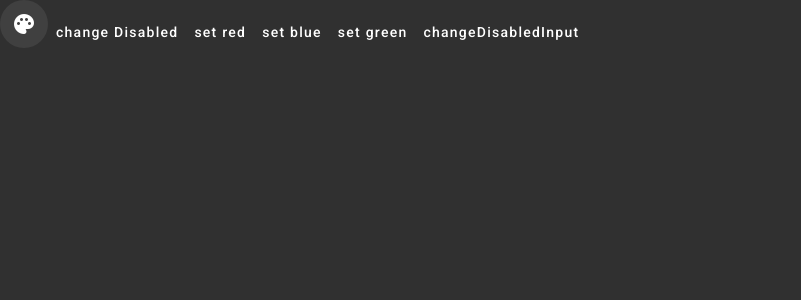
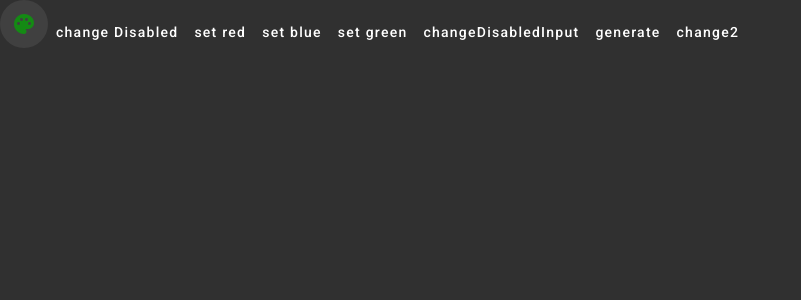
Before and after one commit to GlebStepenko/fn.color.picker, an Angular app: page / in a window 1280 px wide. Shown: the top 300 px of the page, without its empty margins (0-801 px from the left). Built offline with nearby package versions, Linux system fonts and the light colour scheme.

Commit message:
version 0.0.6 add markforcheck

```diff
--- a/projects/library/package.json
+++ b/projects/library/package.json
@@ -1,6 +1,6 @@
 {
   "name": "@gleb216/fn.color.picker",
-  "version": "0.0.5",
+  "version": "0.0.6",
   "description": "angular library for select color",
   "license": "MIT",
   "peerDependencies": {
--- a/projects/library/src/lib/color.picker.icon/color.picker.icon.component.ts
+++ b/projects/library/src/lib/color.picker.icon/color.picker.icon.component.ts
@@ -1,4 +1,4 @@
-import {ChangeDetectorRef, Component, effect, forwardRef, HostBinding, input, OnInit, output, TemplateRef, ViewChild} from '@angular/core';
+import {ChangeDetectorRef, Component, effect, forwardRef, HostBinding, input, output, TemplateRef, ViewChild} from '@angular/core';
 import {MatMenu, MatMenuTrigger} from '@angular/material/menu';
 import {MatButton, MatIconButton} from '@angular/material/button';
 import {NgTemplateOutlet} from '@angular/common';
@@ -8,6 +8,7 @@ import {MatDialog} from '@angular/material/dialog';
 import {finalize} from 'rxjs';
 import {ControlValueAccessor, NG_VALUE_ACCESSOR} from '@angular/forms';
 import {constDefaultColors} from '../library.const';
+
 
 type ModelChangeFunction = (value: string) => void;
 type ModelTouchedFunction = () => void;
@@ -49,11 +50,12 @@ export class ColorPickerIconComponent implements ControlValueAccessor{
   @ViewChild(MatMenuTrigger) trigger!: MatMenuTrigger;
   currentColor: string = '';
   isDisabled: boolean = false;
-  constructor(private readonly _d: MatDialog) {
+  constructor(private readonly _d: MatDialog, private readonly _ref: ChangeDetectorRef) {
     effect(() => {
       const newColor = this.color();
       if (newColor !== undefined) {
         this.currentColor = newColor;
+        this._ref.markForCheck();
       }
     });
 
--- a/projects/test.application/src/app/app.component.html
+++ b/projects/test.application/src/app/app.component.html
@@ -2,10 +2,16 @@
  <fn-color-picker-icon
   [color]="curColor"
   [disabled]="isDisabled"
-  formControlName="color1"
+
   (colorChanged)="onColorChanged($event)"
  />
 
+ @for (obj of colorList; track $index) {
+  <fn-color-picker-icon
+   [color]="obj.color"
+  />
+ }
+ <!--  formControlName="color1"-->
  <button mat-button class="button-other-color" (click)="changeDisabled()">
   <span>change Disabled</span>
  </button>
@@ -25,6 +31,15 @@
  <button mat-button class="button-other-color" (click)="changeDisabledInput()">
   <span>changeDisabledInput</span>
  </button>
+
+
+ <button mat-button class="button-other-color" (click)="generate()">
+  <span>generate</span>
+ </button>
+
+ <button mat-button class="button-other-color" (click)="change2()">
+  <span>change2</span>
+ </button>
 </main>
 
 <!--<ng-template #customIconTemplate>-->
--- a/projects/test.application/src/app/app.component.ts
+++ b/projects/test.application/src/app/app.component.ts
@@ -1,4 +1,4 @@
-import { Component } from '@angular/core';
+import {ChangeDetectionStrategy, ChangeDetectorRef, Component} from '@angular/core';
 import {MatIcon} from '@angular/material/icon';
 import {FormControl, FormGroup, ReactiveFormsModule} from '@angular/forms';
 import {MatButton} from '@angular/material/button';
@@ -20,14 +20,17 @@ interface IControlForm {
     MatIcon
   ],
   templateUrl: './app.component.html',
-  styleUrl: './app.component.scss'
+  styleUrl: './app.component.scss',
+  changeDetection:ChangeDetectionStrategy.OnPush
 })
 export class AppComponent {
   title = 'test.application';
   formData: FormGroup<IControlForm>;
-  curColor?: string;
+  curColor?: string = 'green';
   isDisabled: boolean = false;
-  constructor() {
+
+  colorList: Array<{ name: string; color: string}> = [];
+  constructor(private readonly _ref: ChangeDetectorRef) {
     this.formData = new FormGroup<IControlForm>({
       color1: new FormControl({value: '', disabled: false}, {nonNullable: true}),
     });
@@ -63,4 +66,31 @@ export class AppComponent {
   }
 
 
+
+  generate() {
+    this.colorList.push({
+      name: 'red',
+      color: 'red'
+    });
+
+
+    this.colorList.push({
+      name: 'green',
+      color: 'green'
+    });
+
+    this.colorList.push({
+      name: 'black',
+      color: 'black'
+    });
+    // this._ref.markForCheck()
+    // this._ref.detectChanges()
+
+  }
+  change2() {
+    this.colorList[1].color = 'orange'
+  }
+
+
+
 }
```
